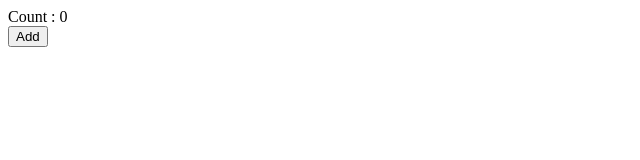
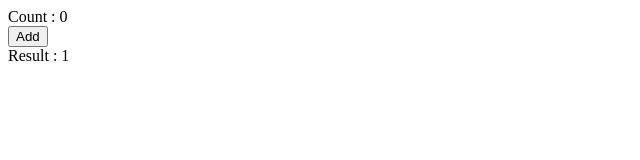
Before and after one commit to fadil9872/Rest-API, a Vue app: page / in a window 1280 px wide. Shown: the top 160 px of the page, without its empty margins (0-640 px from the left). Built offline with nearby package versions, Linux system fonts and the light colour scheme.

Commit message:
composition api #5 computed

```diff
--- a/src/App.vue
+++ b/src/App.vue
@@ -1,10 +1,13 @@
 <template>
   <div class="">Count : {{ nilai }}</div>
   <button @click="add">Add</button>
+
+  <div class="">Result : {{ result }}</div>
+
 </template>
 
 <script>
-import { reactive, toRefs } from 'vue';
+import { reactive, ref, computed, toRefs } from 'vue';
 
 export default {
   setup() {
@@ -13,13 +16,18 @@ export default {
     });
 
     //method
+    const addNum = ref(1);
+
     const add = () => {
       counter.nilai++;
     }
 
+    const result = computed(() => counter.nilai + addNum.value)
+
     return {
       ...toRefs(counter),
-      add
+      add,
+      result,
     }
   }
 }
```
